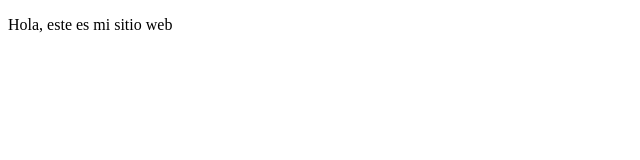
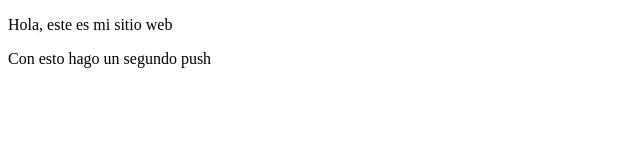
Before and after one commit to johjan98/demoProjectPrework, a plain HTML site: page index.html in a window 1280 px wide. Shown: the whole page, without its empty margins (0-640 px from the left). Drawn offline with Linux system fonts and the light colour scheme.

Commit message:
Segundo Push

```diff
--- a/index.html
+++ b/index.html
@@ -8,5 +8,6 @@
 </head>
 <body>
     <p>Hola, este es mi sitio web</p>
+    <p>Con esto hago un segundo push</p>
 </body>
 </html>
```
